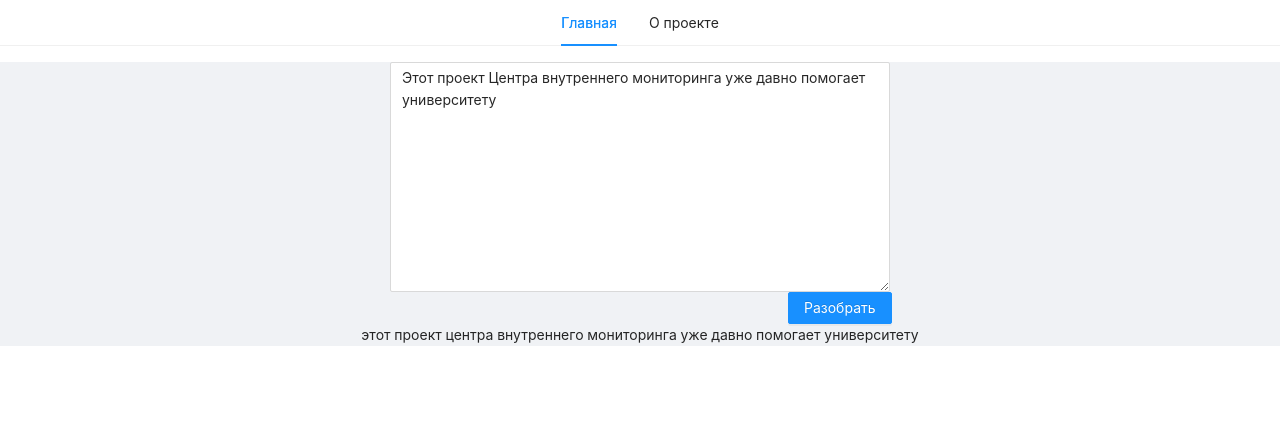
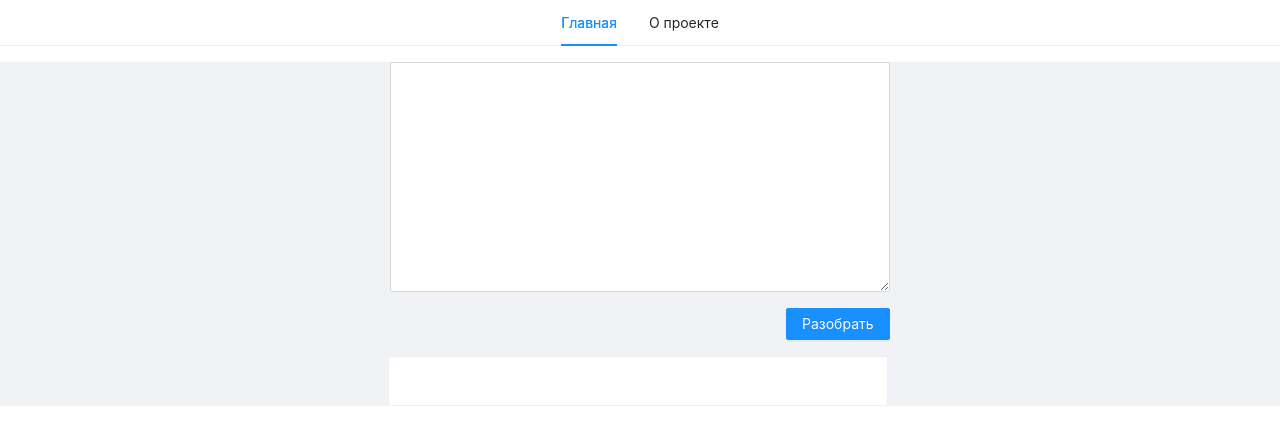
Before and after one commit to wkmatrosowa/antidict-frontend, a React (Create React App) app: page /main in a window 1280 px wide. Shown: the top 444 px of the page. Built offline with nearby package versions, Linux system fonts and the light colour scheme.

Commit message:
update text output

```diff
--- a/src/pages/main.tsx
+++ b/src/pages/main.tsx
@@ -1,5 +1,5 @@
 import React, {ChangeEvent, useState} from "react";
-import {Button, Input, Layout} from "antd";
+import {Button, Card, Input, Layout, Space} from "antd";
 import Highlighter from "react-highlight-words";
 import './main.css';
 
@@ -8,8 +8,9 @@ const {Content} = Layout;
 
 
 export function Main() {
-    const [text, setText] = useState('Этот проект Центра внутреннего мониторинга уже давно помогает университету');
-    const [searchWords, setSearchWords] = useState<string[]>([])
+    const [text, setText] = useState('');
+    const [searchWords, setSearchWords] = useState<string[]>([]);
+    const [highlightedText, setHighlightedText] = useState<string>('');
     const onClick = () => {
         const response = fetch('/api', {
             method: 'POST',
@@ -27,6 +28,7 @@ export function Main() {
                     }
                 }
                 setSearchWords(arr);
+                setHighlightedText(text)
                 console.log(response.result)
             });
     }
@@ -35,20 +37,25 @@ export function Main() {
         setText(event.target.value);
     }
     return (
-        <Layout className="text-input">
-            <Content style={{textAlign: 'center'}}>
+        <Layout className="text-input-output" style={{textAlign: 'center'}}>
+            <Space direction="vertical" size={"middle"}>
+                <Content className="text-input" style={{textAlign: 'center'}}>
                     <TextArea rows={10} style={{width: 500}} value={text} onChange={onChange}/>
                 </Content>
-            <Content style={{textAlign: 'center', paddingLeft: 788, width: 100}}>
+                <Content className="button" style={{textAlign: 'right', paddingLeft: 786, width: 100}}>
                     <Button type="primary" onClick={onClick}>Разобрать</Button>
                 </Content>
-            <Content style={{textAlign: 'center'}}>
+                <Content className="text-output" style={{textAlign: 'left', paddingLeft: 388}}>
+                    <Card style={{width: 500, borderStyle: 'solid'}} bordered={true}>
                         <Highlighter
                             highlightClassName="highlightClassName"
                             searchWords={searchWords}
                             autoEscape={true}
-                    textToHighlight={text.toLowerCase()}/>
+                            caseSensitive={false}
+                            textToHighlight={highlightedText}/>
+                    </Card>
                 </Content>
+            </Space>
         </Layout>
     );
 }
```
Lines whose indentation alone changed are shown as unchanged.
